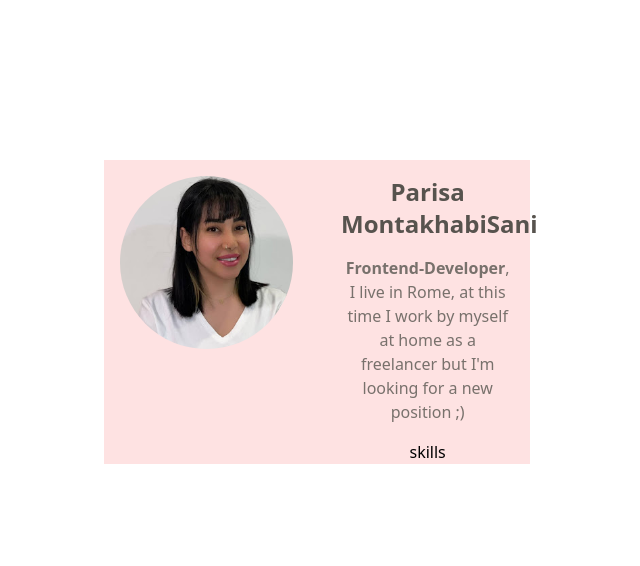
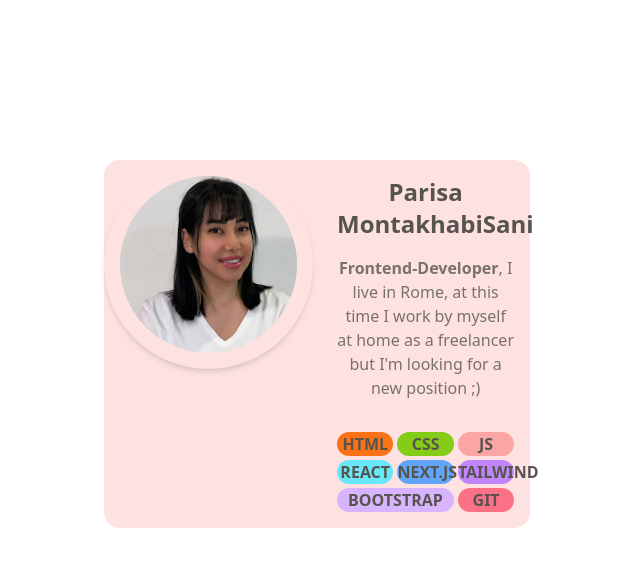
Before and after one commit to parisaMontakhab/CardProfile, a React (Vite) app in the folder card/: page / in a window 1280 px wide. Shown: the top 566 px of the page, without its empty margins (323-963 px from the left). Built offline with nearby package versions, Linux system fonts and the light colour scheme.

Commit message:
feat: add style

```diff
--- a/card/src/App.jsx
+++ b/card/src/App.jsx
@@ -1,12 +1,14 @@
 
 import './App.css'
 
+
+
 function App() {
  return(
-  <div className='text-center bg-red-100 m-40 w-1/3 mx-auto'>
-    <div className='grid grid-cols-2 gap-4'>
-      <div className=' bg-red-100'>
-        <img src='./public/images/profile.png' className='rounded-full  mx-auto p-4'/>
+  <div className='text-center bg-red-100 m-40 w-1/3 mx-auto rounded-2xl'>
+    <div className='grid grid-cols-2 gap-2 '>
+      <div className=' bg-red-100 rounded-2xl mb-2'>
+        <img src='./public/images/profile.png' className='rounded-full  mx-auto p-4 shadow-md'/>
       </div>
       <div>
         <div className='p-4'>
@@ -14,7 +16,18 @@ function App() {
           <p className='text-stone-500 mt-4'><span className='font-bold'>Frontend-Developer</span>, I live in Rome, at this time I work by myself at home as  a freelancer but I'm looking for  a new position ;)</p>
         </div>
 
-        <div>skills</div>
+        <div className='grid grid-rows-3 grid-cols-3 gap-1 p-4'>
+          <div className='text-stone-600 font-semibold bg-orange-500 rounded-2xl'> HTML</div>
+          <div className='text-stone-600 font-semibold rounded-2xl bg-lime-500'> CSS</div>
+          <div className='text-stone-600 font-semibold rounded-2xl bg-red-300 '> JS</div>
+          <div className='text-stone-600 font-semibold rounded-2xl bg-cyan-300'> REACT</div>
+          <div className='text-stone-600 font-semibold rounded-2xl bg-blue-400'> NEXT.JS</div>
+          <div className='text-stone-600 font-semibold rounded-2xl bg-purple-400'> TAILWIND</div>
+          <div className='text-stone-600 font-semibold rounded-2xl bg-purple-300 col-span-2'> BOOTSTRAP</div>
+          <div className='text-stone-600 font-semibold rounded-2xl bg-rose-400'> GIT</div>
+
+
+        </div>
       </div>
 
     </div>
```
